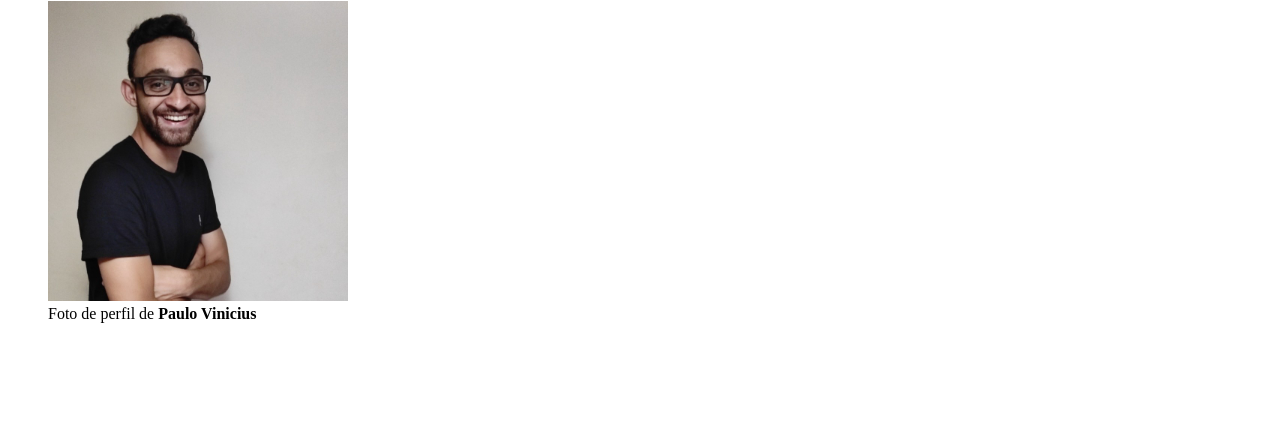
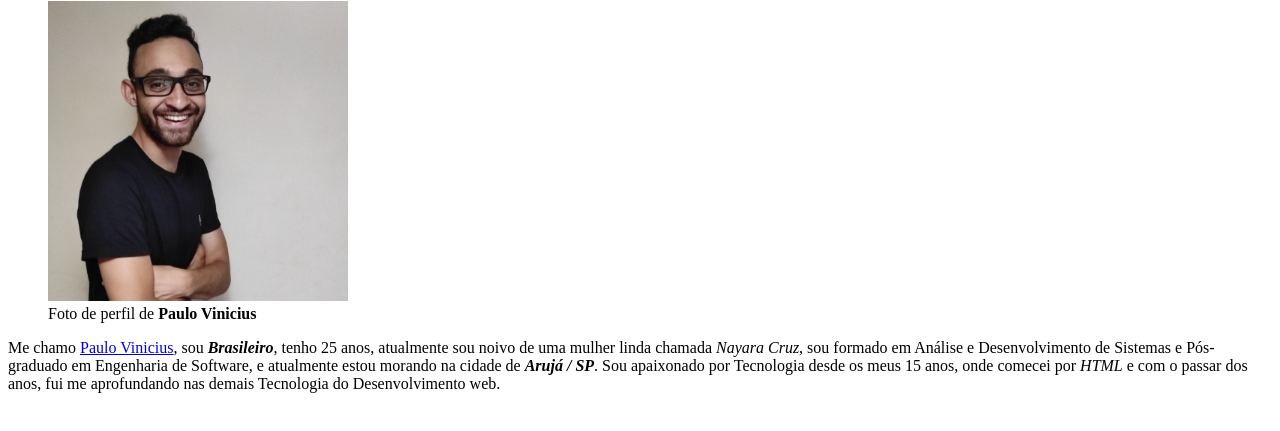
Before and after one commit to paulodelpra/paulodelpra, a plain HTML site: page index.html in a window 1280 px wide. Shown: the part 79-510 px from the top of the page. Drawn offline with Linux system fonts and the light colour scheme.

Commit message:
Criando descrição

```diff
--- a/index.html
+++ b/index.html
@@ -11,5 +11,7 @@
             <img id="perfil" src="perfil.jpeg" alt="Imagem de Paulo Vinicius" width="300px"/>
             <figcaption>Foto de perfil de <strong>Paulo Vinicius</strong></figcaption>
         </figure>
+
+        <p id="descricao">Me chamo <a href="#perfil" alt="Foto de perfil Paulo Vinicius">Paulo Vinicius</a>, sou <strong><em>Brasileiro</em></strong>, tenho 25 anos, atualmente sou noivo de uma mulher linda chamada <em>Nayara Cruz</em>, sou formado em Análise e Desenvolvimento de Sistemas e Pós-graduado em Engenharia de Software, e atualmente estou morando na cidade de <strong><em>Arujá / SP</em></strong>. Sou apaixonado por Tecnologia desde os meus 15 anos, onde comecei por <em>HTML</em> e com o passar dos anos, fui me aprofundando nas demais Tecnologia do Desenvolvimento web.</p>
     </body>
 </html>
```
